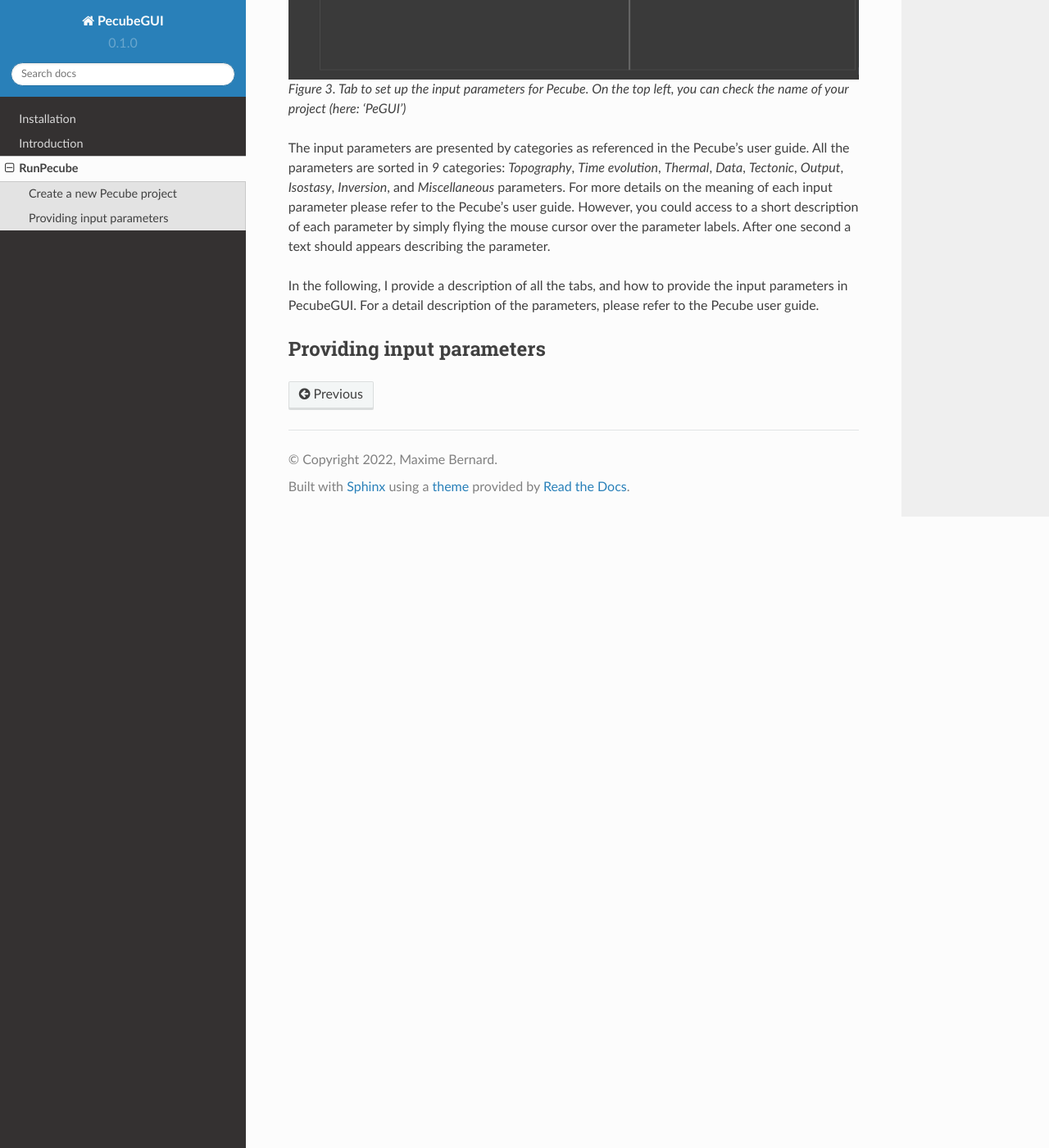
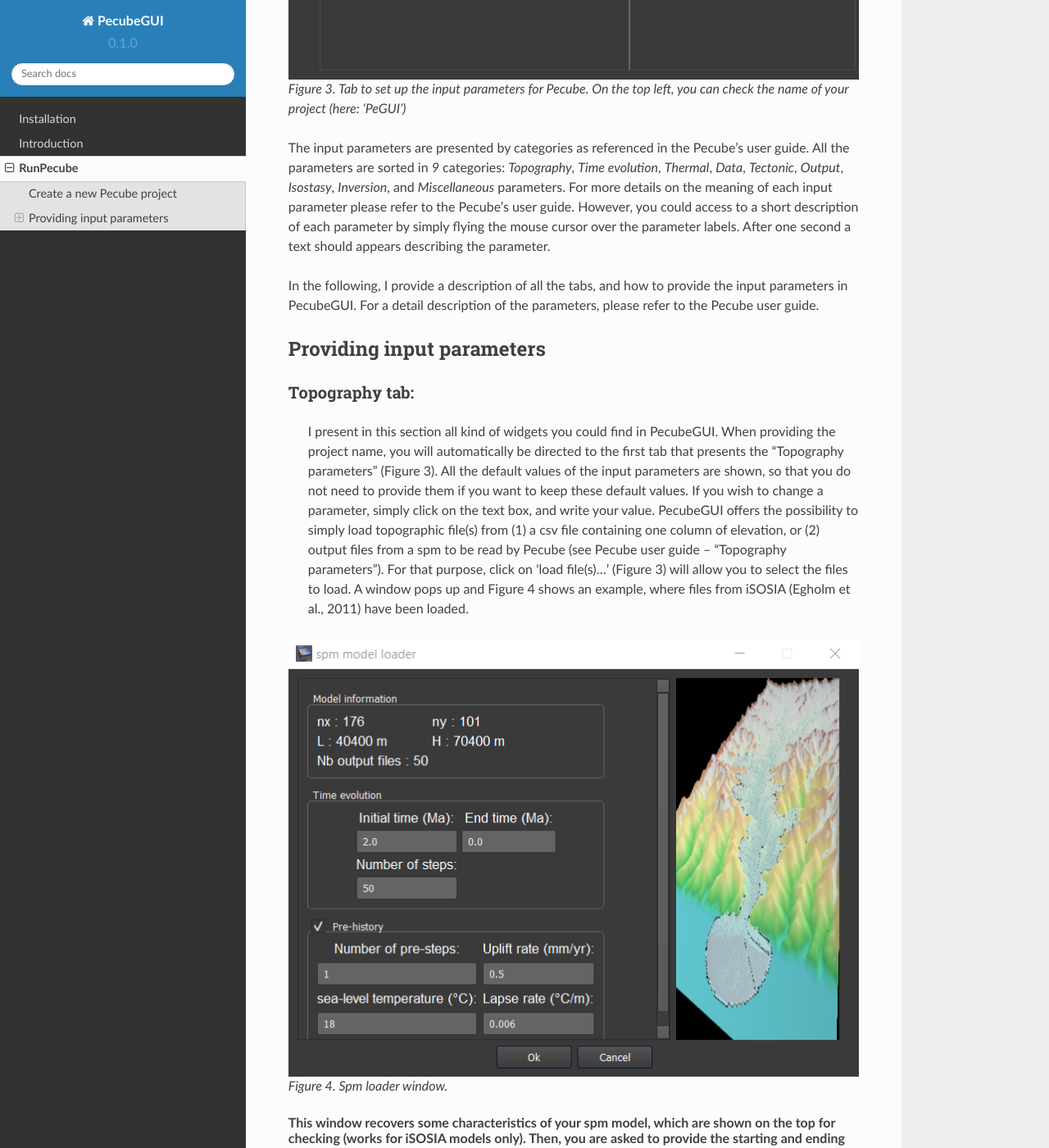
Before and after one commit to MBernAca/PecubeGUI_Doc, a Sphinx documentation site: the page built from docs/source/runPecube.rst, in a window 1280 px wide and 1400 px high, scrolled down 926 px. Shown: the whole window at 82% size. Built offline with Sphinx 7.4.7 and the Read the Docs theme 2.0.0, drawn with Linux system fonts in a browser that asks for light colours; some of the changed text lies outside the part shown.

Commit message:
03/03/2022

```diff
--- a/docs/source/runPecube.rst
+++ b/docs/source/runPecube.rst
@@ -1,8 +1,10 @@
+=========
 RunPecube
 =========
 
 .. _runPecube:
 
+---------------------------
 Create a new Pecube project
 ---------------------------
 
@@ -27,5 +29,24 @@ and thus navigate through their respective parameters. The right part of the int
 
 In the following, I provide a description of all the tabs, and how to provide the input parameters in PecubeGUI. For a detail description of the parameters, please refer to the Pecube user guide.
 
+--------------------------
 Providing input parameters
 --------------------------
+
+Topography tab:
+---------------
+
+  I present in this section all kind of widgets you could find in PecubeGUI. When providing the project name, you will automatically be directed to the first tab that presents the “Topography parameters” (Figure 3). All the default values of the input parameters are shown, so that you do not need to provide them if you want to keep these default values. If you wish to change a parameter, simply click on the text box, and write your value.
+  PecubeGUI offers the possibility to simply load topographic file(s) from (1) a csv file containing one column of elevation, or (2) output files from a spm to be read by Pecube (see Pecube user guide – “Topography parameters”). For that purpose, click on ‘load file(s)…’ (Figure 3) will allow you to select the files to load. A window pops up and Figure 4 shows an example, where files from iSOSIA (Egholm et al., 2011) have been loaded.
+
+.. figure:: ../images/spm_loader.png
+
+  *Figure 4. Spm loader window.*
+
+This window recovers some characteristics of your spm model, which are shown on the top for checking (works for iSOSIA models only). Then, you are asked to provide the starting and ending times of your model (in Ma), as well as the number of steps (i.e., the number of topographic files). The initial time is greater than the end time. This is required as it will be used to automatically set the time values for the “Time evolution parameters” table.
+  You are also able to provide a simple pre-spm history for the topographic evolution. For that purpose, click on “Pre-history” (Figure 4). You will be able to provide 4 parameters:
+
+  *	The number of pre-steps: how many steps for the pre-spm history do you want to provide topographic information
+  *	The uplift rate: this will be spatially uniform and apply to all pre-history steps
+  *	The sea-level temperature
+  *	The atmospheric lapse rate
```
